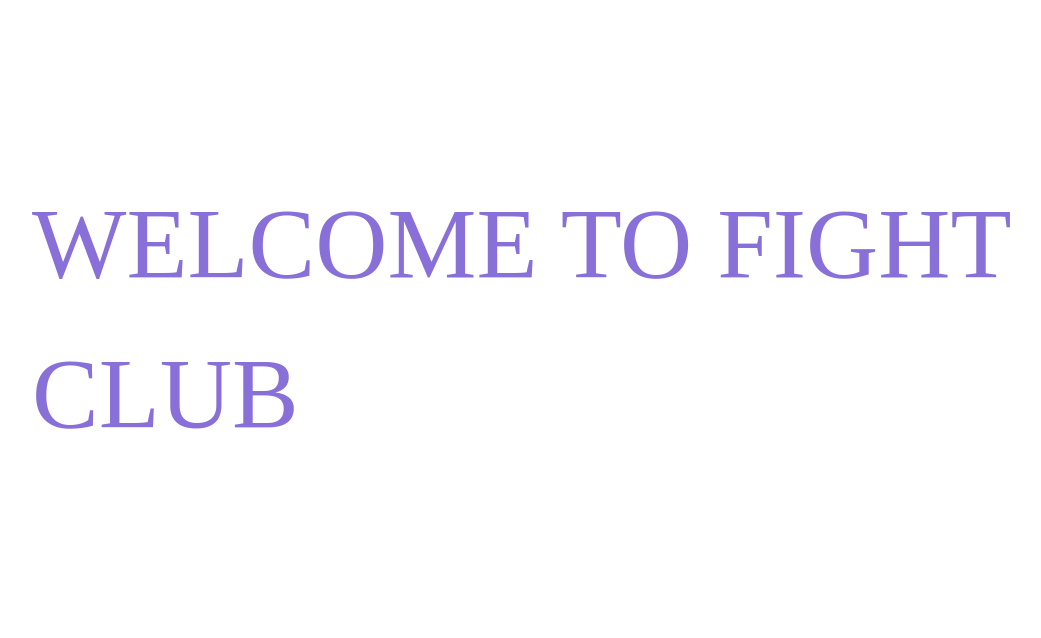
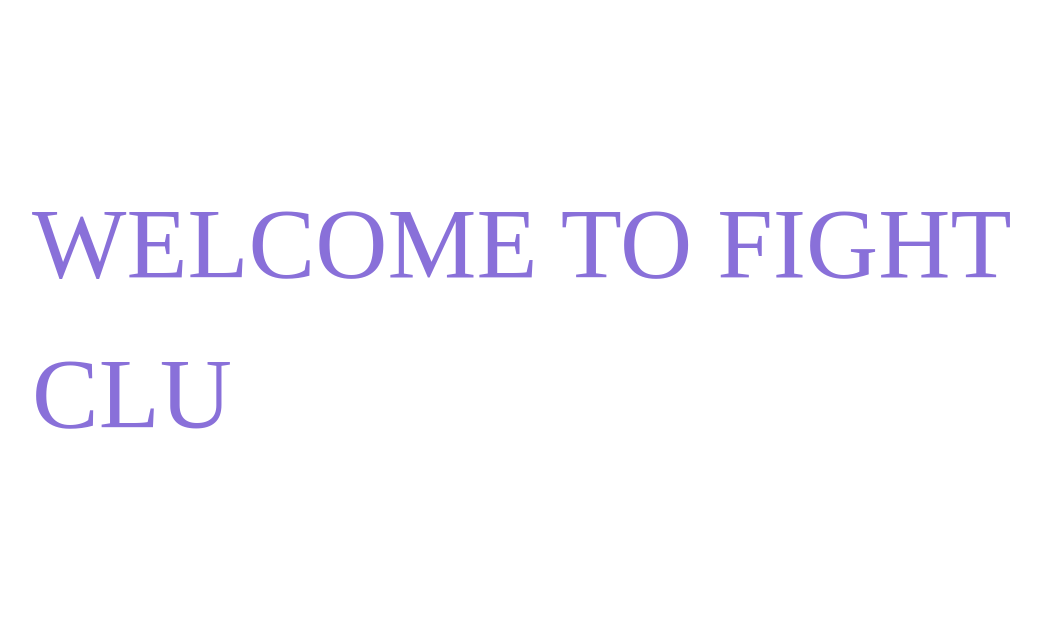
Before and after one commit to Anubhav505/Fight-Club, a Node server app: page /home in a window 1280 px wide. Shown: the part 58-696 px from the top of the page, without its empty margins (50-1091 px from the left). Run offline with Node 20, Linux system fonts and the light colour scheme; some libraries are stand-ins or nearby versions; some web fonts are replaced.

Commit message:
commit#2

```diff
--- a/views/users/home.ejs
+++ b/views/users/home.ejs
@@ -1,4 +1,4 @@
 <%= layout("layouts/boilerplate") %>
     <div class="home">
-        WELCOME TO FIGHT CLUB
+        WELCOME TO FIGHT CLU
     </div>
```
